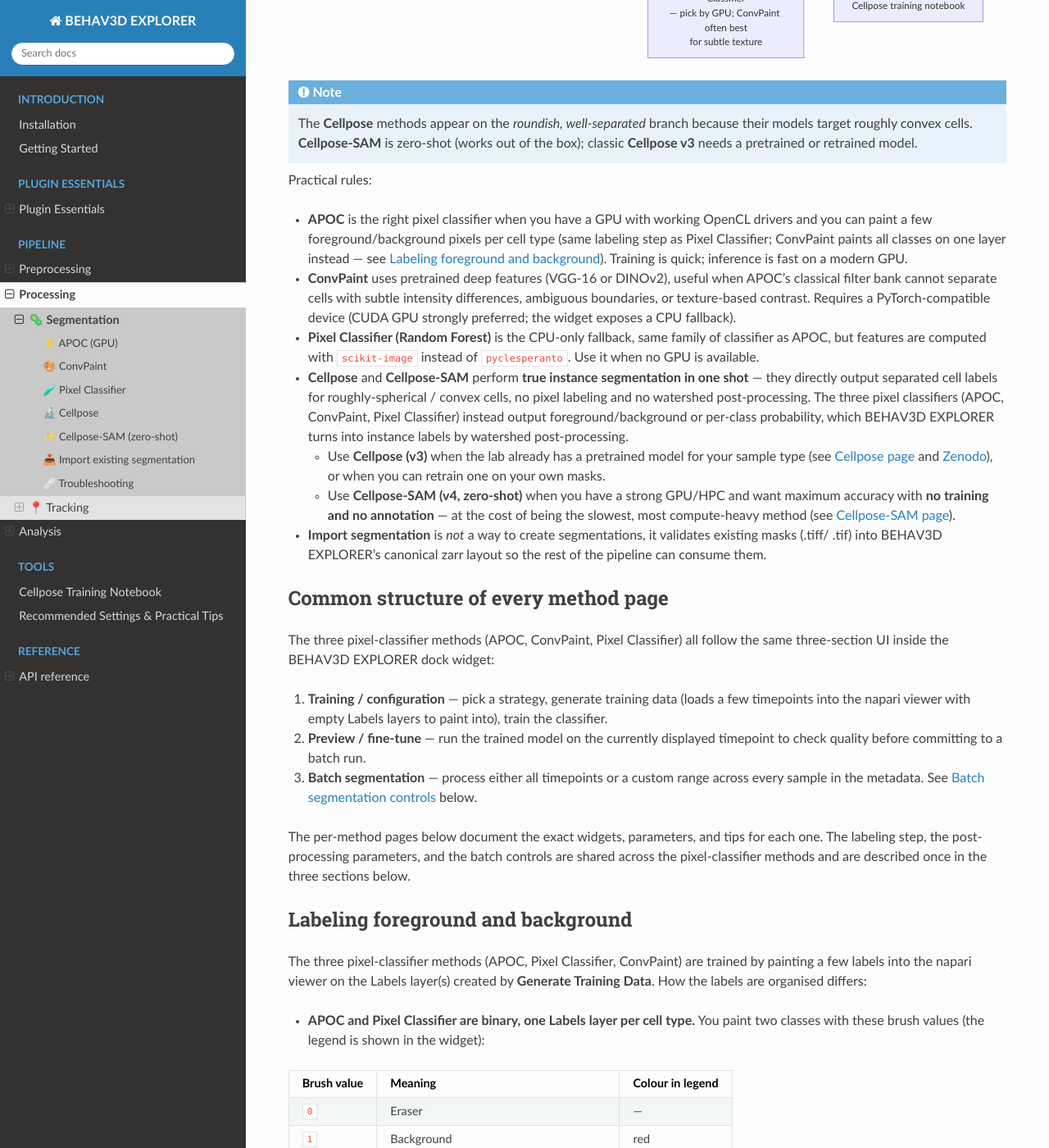
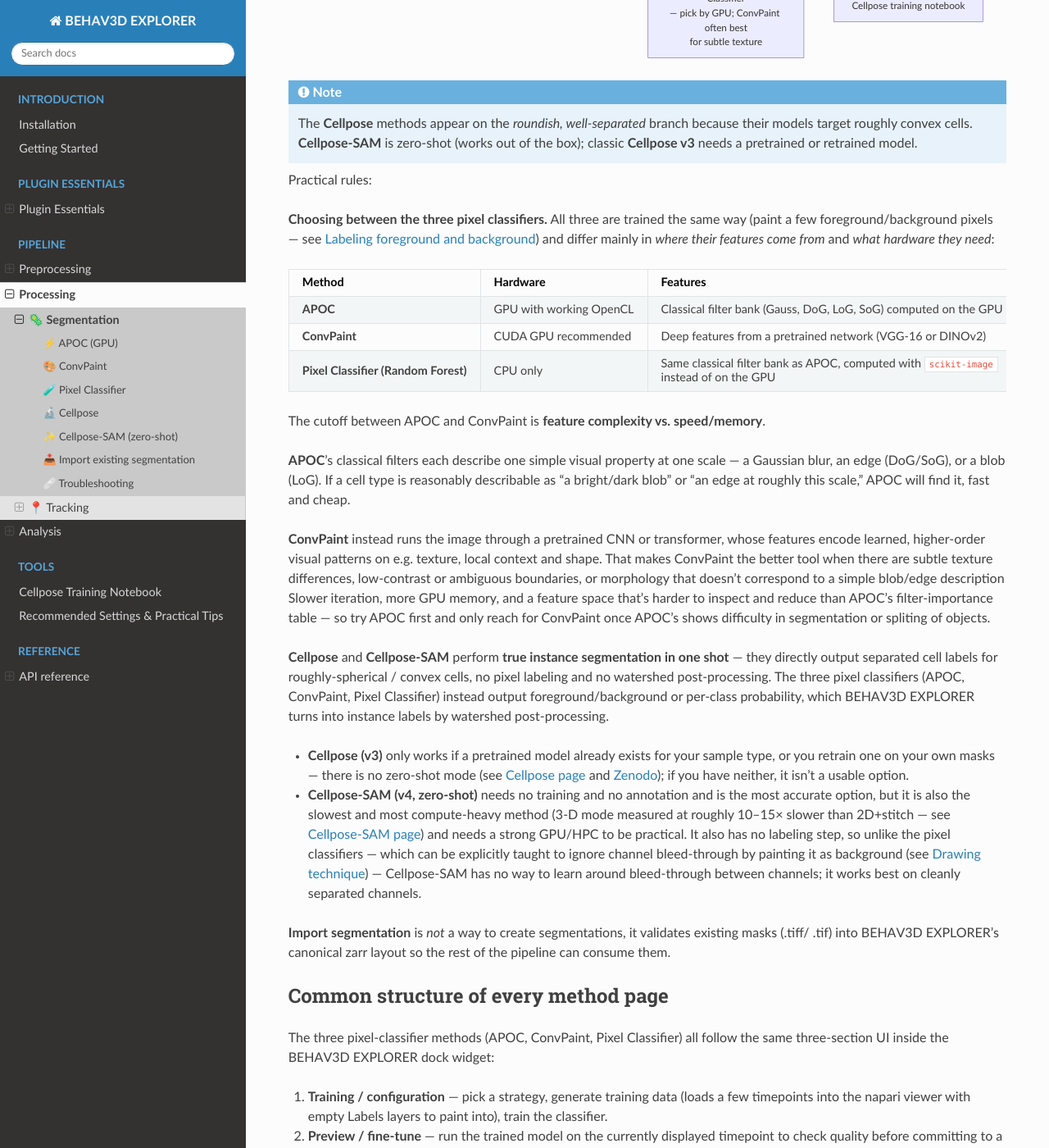
Before and after one commit to imAIgene-Dream3D/BEHAV3D, a Sphinx documentation site: the page built from docs/source/processing/segmentation/index.md, in a window 1280 px wide and 1400 px high, scrolled down 2991 px. Shown: the whole window at 82% size. Built offline with Sphinx 7.4.7 and the Read the Docs theme 3.1.0, drawn with Linux system fonts in a browser that asks for light colours; some of the changed text lies outside the part shown.

Commit message:
Wiki update

````diff
--- a/docs/source/processing/segmentation/index.md
+++ b/docs/source/processing/segmentation/index.md
@@ -20,9 +20,9 @@
 
 | Method (dropdown label) | What it is | Hardware |
 |---|---|---|
-| **APOC (GPU)** | GPU pixel classifier — random forest trained on classical image features (Gaussian, edges, Laplacian, …) | OpenCL GPU |
-| **ConvPaint (DL pixel classifier)** | Pixel classifier where features come from a pretrained deep network (VGG / DINOv2 / …) and a gradient-boosted classifier predicts every class at once | PyTorch (CUDA GPU recommended; CPU possible) |
-| **Pixel Classifier (Random Forest)** | CPU equivalent of APOC — same family of classifier, classical features computed on the CPU | CPU |
+| **APOC (GPU)** | GPU pixel classifier based on sparse user labeling — random forest trained on classical image features (Gaussian, edges, Laplacian, …)  | OpenCL GPU |
+| **ConvPaint (DL pixel classifier)** | Pixel classifier based on sparse user labeling - where features come from a pretrained deep network (VGG / DINOv2 / …) and a gradient-boosted classifier predicts every class at once | PyTorch (CUDA GPU recommended; CPU possible) |
+| **Pixel Classifier (Random Forest)** | CPU equivalent of APOC — same family of classifier based on sparse user labeling, classical features computed on the CPU | CPU |
 | **Cellpose (Deep Learning)** | Pretrained / retrainable deep-learning instance segmenter (cellpose v3) — outputs cell-level masks directly | PyTorch (CUDA GPU strongly recommended) |
 | **Cellpose-SAM (zero-shot)** | Foundation-model instance segmenter (cellpose v4) — segments many cell shapes with no training or annotation. Most accurate, most expensive. | PyTorch (good CUDA GPU or HPC) |
 | **Import segmentation** | Validates and copies segmentations produced outside BEHAV3D EXPLORER into the canonical layout | n/a |
@@ -37,7 +37,7 @@
 
 ```{mermaid}
 flowchart TD
-    A["Your situation?"] --> D["Already segmented elsewhere<br/>(Imaris, Ilastik, script, …)"]
+    A["Your situation"] --> D["Already segmented elsewhere<br/>(Imaris, Ilastik, script, …)"]
     D --> J["Import segmentation"]
 
     A --> B["Roundish, well-separated<br/>(organoids, T cells, …)"]
@@ -63,14 +63,25 @@
 
 Practical rules:
 
+**Choosing between the three pixel classifiers.** All three are trained the same way (paint a few foreground/background pixels — see [Labeling foreground and background](#labeling-foreground-and-background)) and differ mainly in *where their features come from* and *what hardware they need*:
 
-- **APOC** is the right pixel classifier when you have a GPU with working OpenCL drivers and you can paint a few foreground/background pixels per cell type (same labeling step as Pixel Classifier; ConvPaint paints all classes on one layer instead — see [Labeling foreground and background](#labeling-foreground-and-background)). Training is quick; inference is fast on a modern GPU.
-- **ConvPaint** uses pretrained deep features (VGG-16 or DINOv2), useful when APOC's classical filter bank cannot separate cells with subtle intensity differences, ambiguous boundaries, or texture-based contrast. Requires a PyTorch-compatible device (CUDA GPU strongly preferred; the widget exposes a CPU fallback).
-- **Pixel Classifier (Random Forest)** is the CPU-only fallback, same family of classifier as APOC, but features are computed with `scikit-image` instead of `pyclesperanto`. Use it when no GPU is available.
-- **Cellpose** and **Cellpose-SAM** perform **true instance segmentation in one shot** — they directly output separated cell labels for roughly-spherical / convex cells, no pixel labeling and no watershed post-processing. The three pixel classifiers (APOC, ConvPaint, Pixel Classifier) instead output foreground/background or per-class probability, which BEHAV3D EXPLORER turns into instance labels by watershed post-processing.
-  - Use **Cellpose (v3)** when the lab already has a pretrained model for your sample type (see [Cellpose page](cellpose) and [Zenodo](https://zenodo.org/records/18872978)), or when you can retrain one on your own masks.
-  - Use **Cellpose-SAM (v4, zero-shot)** when you have a strong GPU/HPC and want maximum accuracy with **no training and no annotation** — at the cost of being the slowest, most compute-heavy method (see [Cellpose-SAM page](cellpose_sam)).
-- **Import segmentation** is *not* a way to create segmentations, it validates existing masks (.tiff/ .tif) into BEHAV3D EXPLORER's canonical zarr layout so the rest of the pipeline can consume them.
+| Method | Hardware | Features | Speed / cost | Choose when |
+|---|---|---|---|---|
+| **APOC** | GPU with working OpenCL | Classical filter bank (Gauss, DoG, LoG, SoG) computed on the GPU | Fast to train and run, low memory | **Default choice** whenever you have a GPU — cell features are visually simple (clear edges, blobs, or intensity contrast) |
+| **ConvPaint** | CUDA GPU recommended | Deep features from a pretrained network (VGG-16 or DINOv2) | Slower feature extraction, more GPU memory | You have compute to spare **and** the cell type has features that are difficult to describe with classical filters — see below |
+| **Pixel Classifier (Random Forest)** | CPU only | Same classical filter bank as APOC, computed with `scikit-image` instead of on the GPU | Slowest of the three, but needs no GPU | No GPU is available at all |
+
+The cutoff between APOC and ConvPaint is **feature complexity vs. speed/memory**.
+
+**APOC**'s classical filters each describe one simple visual property at one scale — a Gaussian blur, an edge (DoG/SoG), or a blob (LoG). If a cell type is reasonably describable as "a bright/dark blob" or "an edge at roughly this scale," APOC will find it, fast and cheap.
+
+**ConvPaint** instead runs the image through a pretrained CNN or transformer, whose features encode learned, higher-order visual patterns on e.g. texture, local context and shape. That makes ConvPaint the better tool when there are subtle texture differences, low-contrast or ambiguous boundaries, or morphology that doesn't correspond to a simple blob/edge description Slower iteration, more GPU memory, and a feature space that's harder to inspect and reduce than APOC's filter-importance table — so try APOC first and only reach for ConvPaint once APOC's shows difficulty in segmentation or spliting of objects.
+
+**Cellpose** and **Cellpose-SAM** perform **true instance segmentation in one shot** — they directly output separated cell labels for roughly-spherical / convex cells, no pixel labeling and no watershed post-processing. The three pixel classifiers (APOC, ConvPaint, Pixel Classifier) instead output foreground/background or per-class probability, which BEHAV3D EXPLORER turns into instance labels by watershed post-processing.
+- **Cellpose (v3)** only works if a pretrained model already exists for your sample type, or you retrain one on your own masks — there is no zero-shot mode (see [Cellpose page](cellpose) and [Zenodo](https://zenodo.org/records/18872978)); if you have neither, it isn't a usable option.
+- **Cellpose-SAM (v4, zero-shot)** needs no training and no annotation and is the most accurate option, but it is also the slowest and most compute-heavy method (3-D mode measured at roughly 10–15× slower than 2D+stitch — see [Cellpose-SAM page](cellpose_sam)) and needs a strong GPU/HPC to be practical. It also has no labeling step, so unlike the pixel classifiers — which can be explicitly taught to ignore channel bleed-through by painting it as background (see [Drawing technique](#drawing-technique)) — Cellpose-SAM has no way to learn around bleed-through between channels; it works best on cleanly separated channels.
+
+**Import segmentation** is *not* a way to create segmentations, it validates existing masks (.tiff/ .tif) into BEHAV3D EXPLORER's canonical zarr layout so the rest of the pipeline can consume them.
 
 ## Common structure of every method page
 
@@ -105,6 +116,7 @@
 - **Balance examples across all classes** — don't only label the easiest cells.
 - **Avoid contradictory labels**; only label regions you are confident about.
 - **Save your labels often** (the *Save Labels* / *Save User Labels* button) — unsaved labels are lost when the viewer closes.
+- Use the shown **probability map** after training to see where the model is struggling and label more data there
 
 ### Drawing technique
 
````
Also changed, not shown: docs/source/analysis/single_cell/state_classification.md (+8 -0 lines), docs/source/preprocessing/data_preparation.md (+1 -1 lines), docs/source/processing/segmentation/apoc.md (+6 -2 lines).
